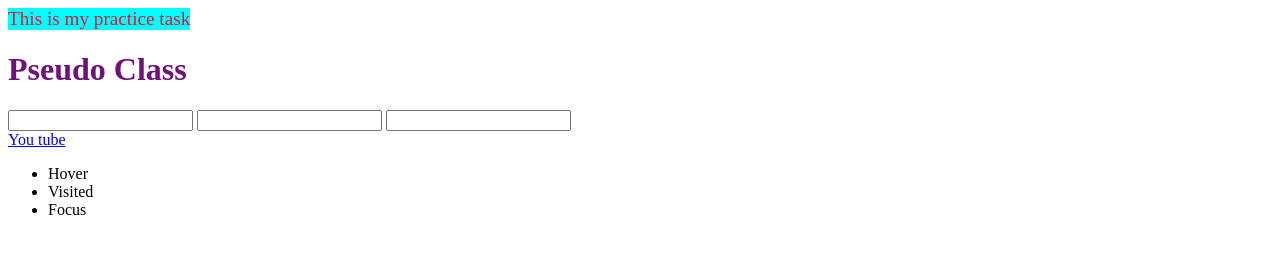
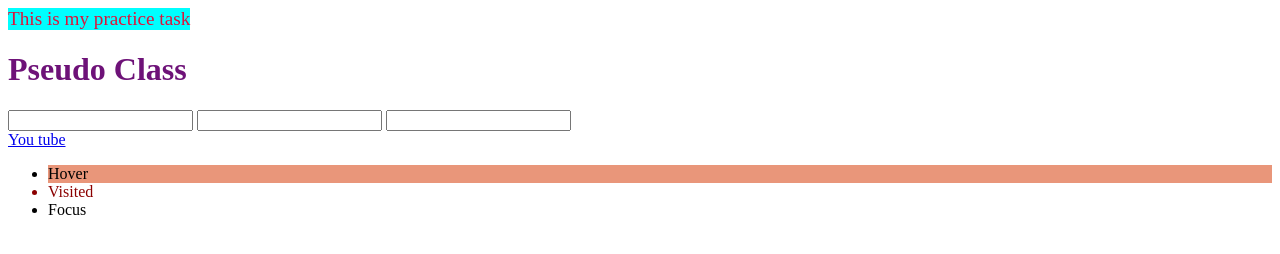
Before and after one commit to ManjuAkther/pseudo, a plain HTML site: page index.html in a window 1280 px wide. Drawn offline with Linux system fonts and the light colour scheme.

Commit message:
my commit

```diff
--- a/style.css
+++ b/style.css
@@ -9,6 +9,13 @@ h1:hover{
     background: cornsilk;
     width: fit-content;
 }
+li:first-child{
+    background-color: darksalmon;
+}
+li:nth-child(2n){
+    color:darkred
+}
+
 .pseudo{
     color: rgb(110, 18, 120);
 }
```
